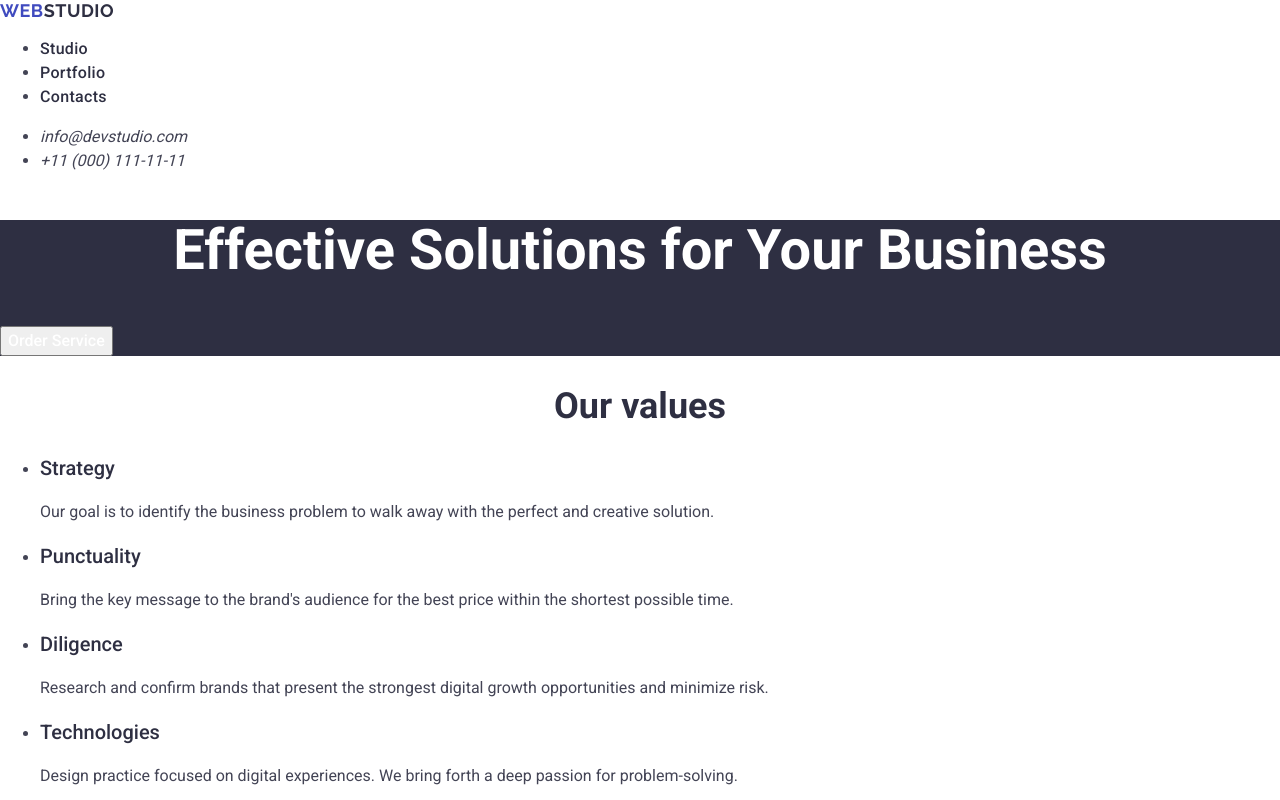
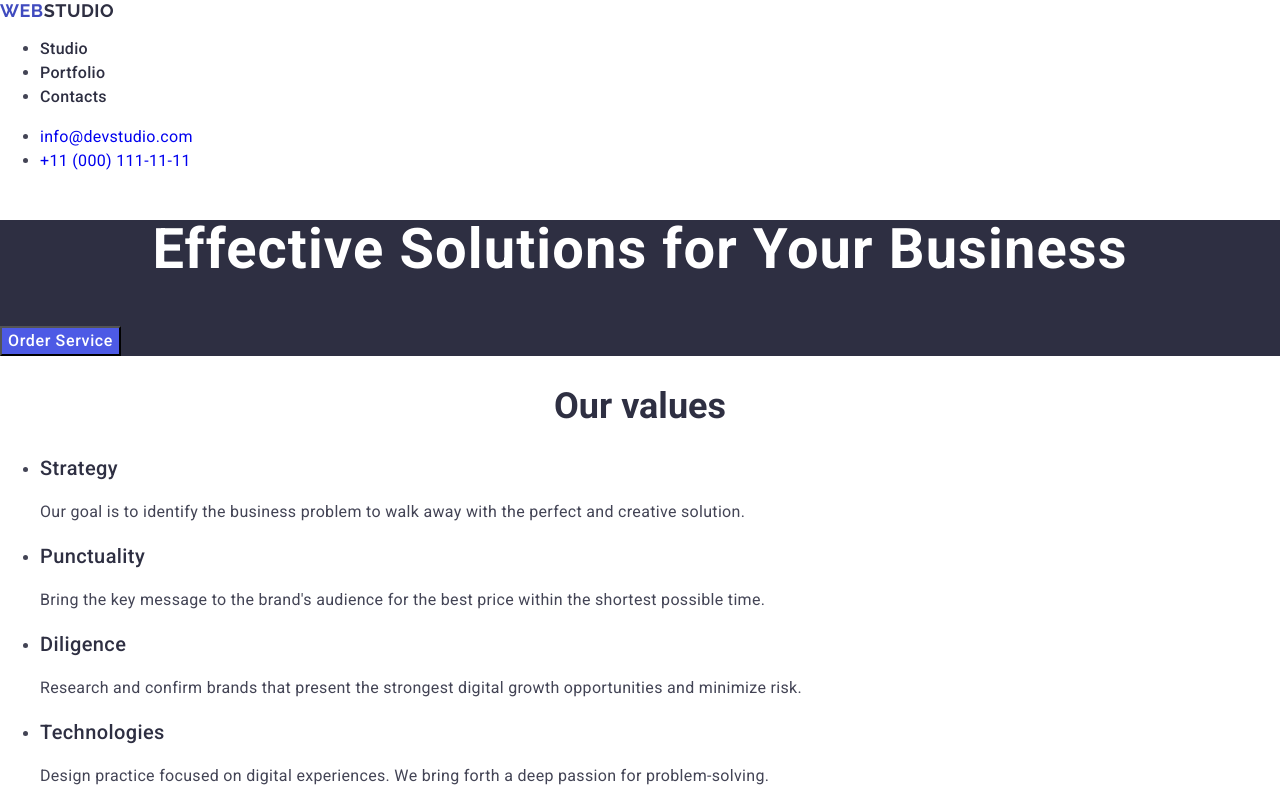
Before and after one commit to maugojaata/goit-markup-hw-02, a plain HTML site: page index.html in a window 1280 px wide. Shown: the top 800 px of the page. Drawn offline with nearby package versions, Linux system fonts and the light colour scheme.

Commit message:
dwie sekcje poprawki

```diff
--- a/css/styles.css
+++ b/css/styles.css
@@ -9,6 +9,7 @@ body {
   font-size: 20px;
   line-height: 1.2;
   color: #2e2f42;
+  letter-spacing: 0.02em;
 }
 .big-headers {
   font-weight: 700;
@@ -55,6 +56,8 @@ body {
   font-size: 16px;
   line-height: 1.5;
   color: #434455;
+  font-style: normal;
+  letter-spacing: 0.02em;
 }
 .effective {
   background: #2e2f42;
@@ -65,17 +68,28 @@ body {
   line-height: 1.07143;
   text-align: center;
   color: #fff;
+  line-height: 1.07;
+  letter-spacing: 0.02em;
 }
 .effective-button {
   font-weight: 500;
   font-size: 16px;
   line-height: 1.5;
   color: #fff;
+  background-color: #4d5ae5;
+  letter-spacing: 0.04em;
+}
+.pointer:hover {
+  background-color: #404bbf;
+}
+.pointer:focus {
+  background-color: #404bbf;
 }
 .text {
   font-weight: 400;
   font-size: 16px;
   line-height: 1.5;
+  letter-spacing: 0.02em;
 }
 .header {
   background: #fff;
--- a/index.html
+++ b/index.html
@@ -35,17 +35,15 @@
           </li>
         </ul>
       </nav>
-      <address>
+      <address class="address-links">
         <ul>
           <li>
-            <a
-              class="interactive address-links"
-              href="mailto:info@devstudio.com"
+            <a class="interactive" href="mailto:info@devstudio.com"
               >info@devstudio.com</a
             >
           </li>
           <li>
-            <a class="interactive address-links" href="tel:+110001111111"
+            <a class="interactive" href="tel:+110001111111"
               >+11 (000) 111-11-11</a
             >
           </li>
```
